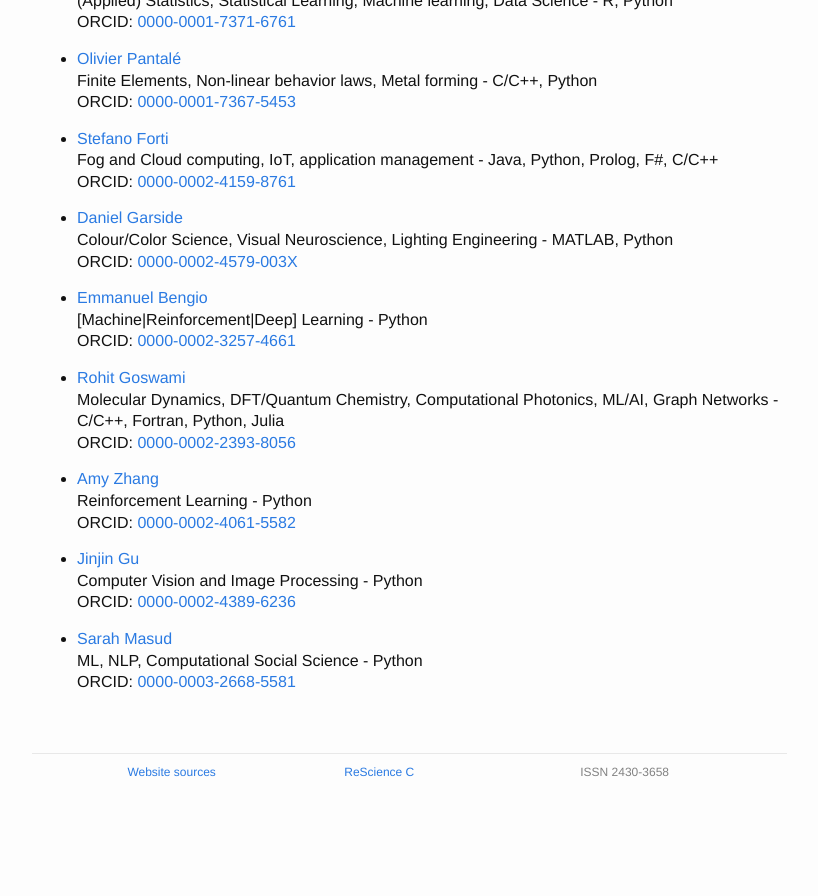
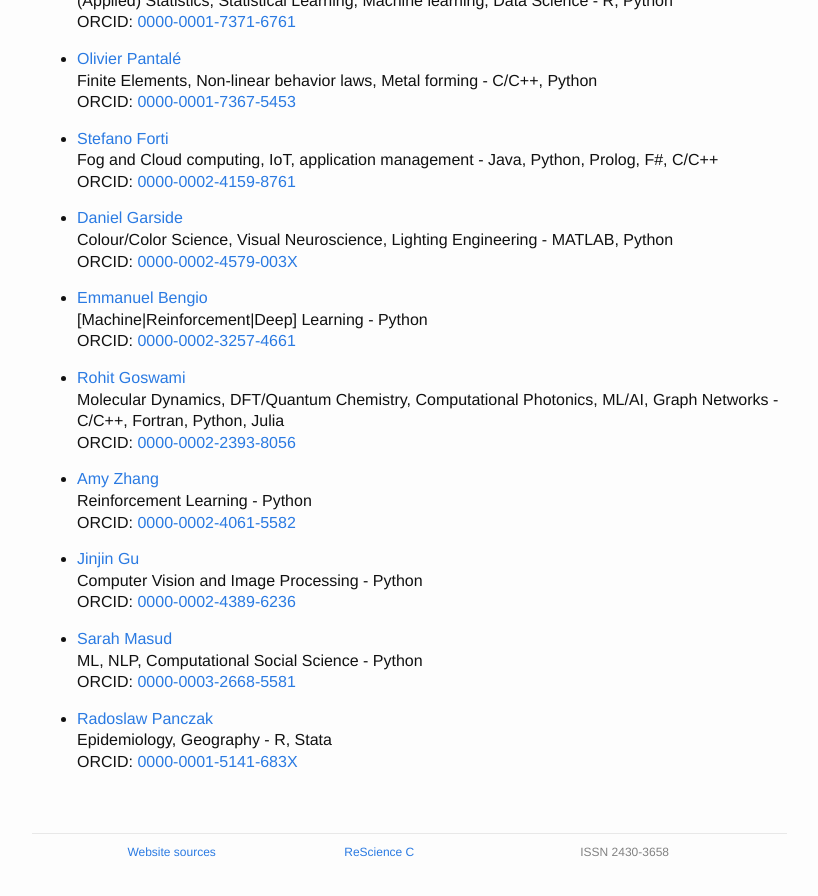
Before and after one commit to ReScience/rescience.github.io, a Jekyll site: the page built from 04-board.md, in a window 1280 px wide and 900 px high, scrolled down 11423 px. Shown: the top 896 px of the window, without its empty margins (223-1041 px from the left). Built offline with Jekyll 4.4.1, drawn with Linux system fonts in a browser that asks for light colours; our own code applies the rules of GitHub Pages for plain Markdown files; before the commit the page ends 12243 px from its top, so only the background shows below that.

Commit message:
Added Radoslaw Panczak to the board

```diff
--- a/04-board.md
+++ b/04-board.md
@@ -623,3 +623,7 @@ ORCID: [0000-0002-8225-7517](https://orcid.org/0000-0002-8225-7517)
 * [Sarah Masud](https://github.com/sara-02)
   ML, NLP, Computational Social Science - Python
   ORCID: [0000-0003-2668-5581](https://orcid.org/0000-0003-2668-5581)
+
+* [Radoslaw Panczak](https://github.com/RPanczak)
+  Epidemiology, Geography - R, Stata
+  ORCID: [0000-0001-5141-683X](https://orcid.org/0000-0001-5141-683X)
```
